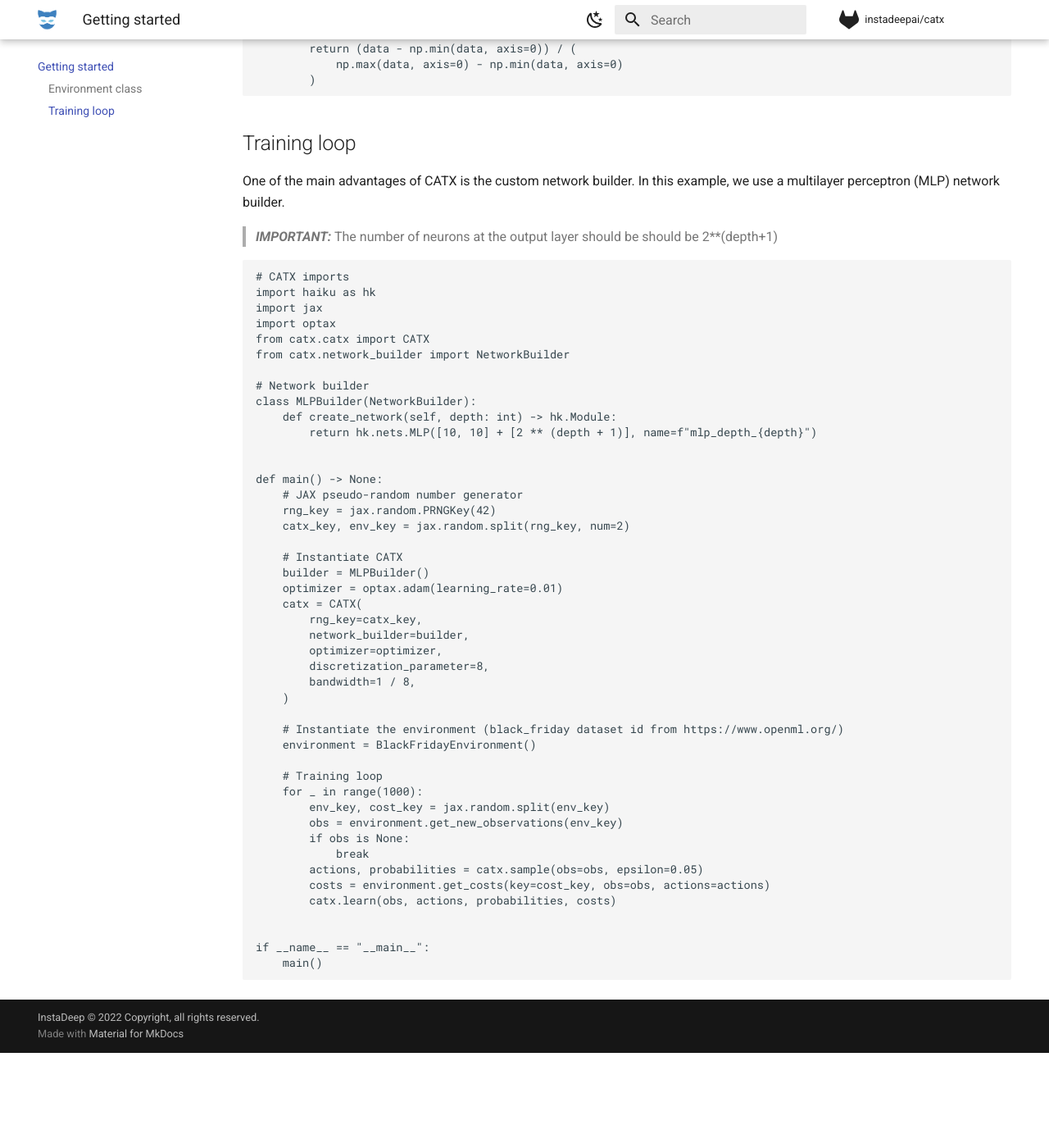
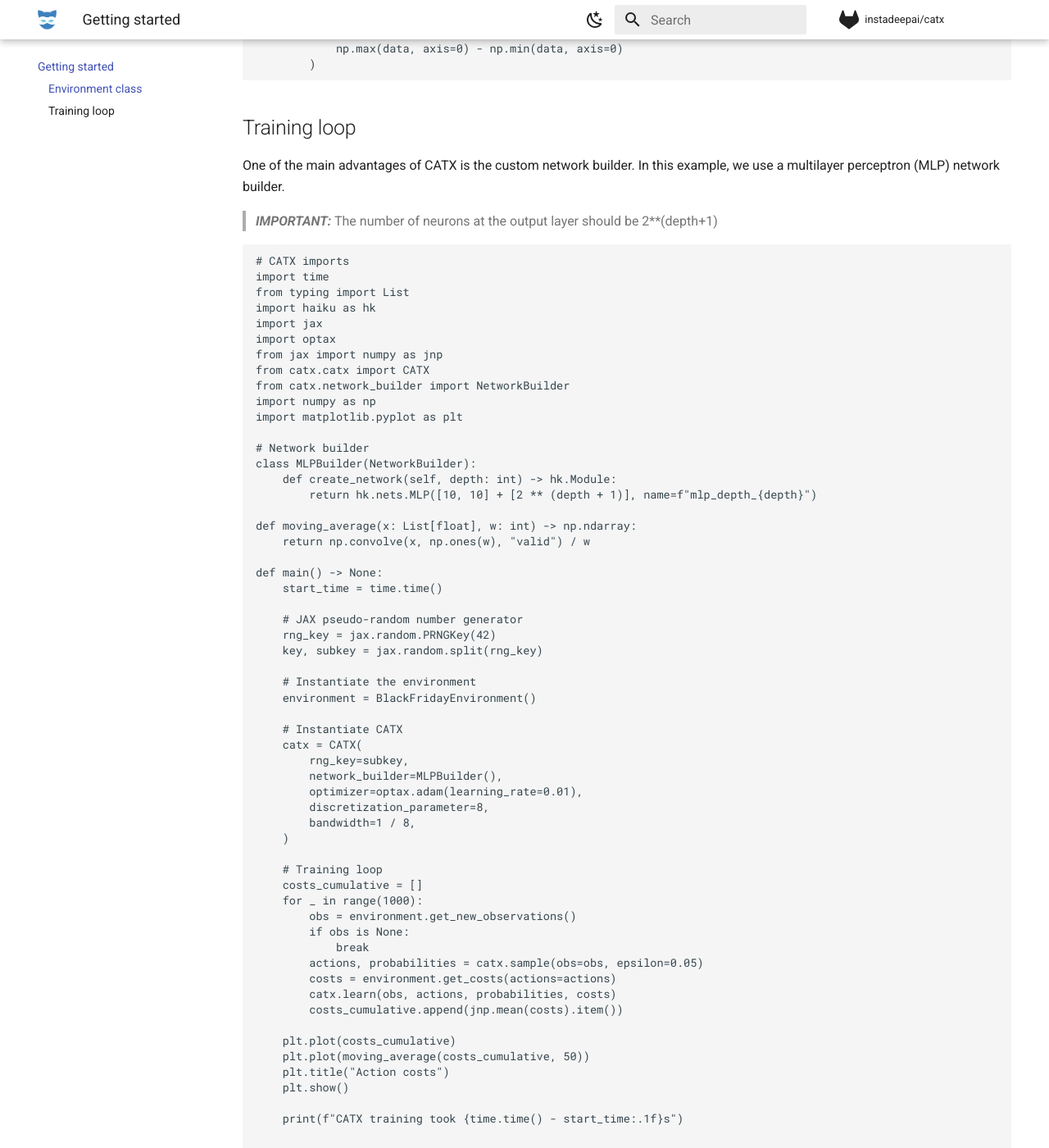
Before and after one commit to instadeepai/catx, an MkDocs documentation site: the page built from docs/getting_started.md, in a window 1280 px wide and 1400 px high, scrolled down 1214 px. Shown: the whole window at 82% size. Built offline with MkDocs 1.6.1 and Material for MkDocs 9.7.7, drawn with Linux system fonts in a browser that asks for light colours; comment, search, counter and statistics services are not loaded; before the commit the page ends 2498 px from its top, so only the background shows below that; some of the changed text lies outside the part shown.

Commit message:
docs: improved getting started + linked installation and getting started to  readme

````diff
--- a/docs/code_example.md
+++ b/docs/getting_started.md
@@ -1,9 +1,10 @@
-# CATX code example:
+# Getting started:
 This example uses
 the [black Friday dataset from OpenML](https://www.openml.org/search?type=data&status=active&id=41540).
 
 The task is to predict how much an individual will purchase, i.e., continuous action,
 based on the feature of that individual, i.e., context.
+
 
 
 ## Environment class
@@ -25,7 +26,6 @@
         self.y = np.delete(self.y, rows_with_nan_idx, axis=0)
         self.x = self._normalize_data(self.x)
         self.y = self._normalize_data(self.y)
-        self._y_mean = np.mean(self.y)
         physical_devices = tf.config.list_physical_devices("GPU")
 
         try:
@@ -59,50 +59,65 @@
 ## Training loop
 One of the main advantages of CATX is the custom network builder.
 In this example, we use a multilayer perceptron (MLP) network builder.
-> **_IMPORTANT:_**  The number of neurons at the output layer should be should be 2**(depth+1)
+> **_IMPORTANT:_**  The number of neurons at the output layer should be 2**(depth+1)
 
 ```python
 # CATX imports
+import time
+from typing import List
 import haiku as hk
 import jax
 import optax
+from jax import numpy as jnp
 from catx.catx import CATX
 from catx.network_builder import NetworkBuilder
+import numpy as np
+import matplotlib.pyplot as plt
 
 # Network builder
 class MLPBuilder(NetworkBuilder):
     def create_network(self, depth: int) -> hk.Module:
         return hk.nets.MLP([10, 10] + [2 ** (depth + 1)], name=f"mlp_depth_{depth}")
 
+def moving_average(x: List[float], w: int) -> np.ndarray:
+    return np.convolve(x, np.ones(w), "valid") / w
 
 def main() -> None:
+    start_time = time.time()
+
     # JAX pseudo-random number generator
     rng_key = jax.random.PRNGKey(42)
-    catx_key, env_key = jax.random.split(rng_key, num=2)
+    key, subkey = jax.random.split(rng_key)
+
+    # Instantiate the environment
+    environment = BlackFridayEnvironment()
 
     # Instantiate CATX
-    builder = MLPBuilder()
-    optimizer = optax.adam(learning_rate=0.01)
     catx = CATX(
-        rng_key=catx_key,
-        network_builder=builder,
-        optimizer=optimizer,
+        rng_key=subkey,
+        network_builder=MLPBuilder(),
+        optimizer=optax.adam(learning_rate=0.01),
         discretization_parameter=8,
         bandwidth=1 / 8,
     )
 
-    # Instantiate the environment (black_friday dataset id from https://www.openml.org/)
-    environment = BlackFridayEnvironment()
-
     # Training loop
+    costs_cumulative = []
     for _ in range(1000):
-        env_key, cost_key = jax.random.split(env_key)
-        obs = environment.get_new_observations(env_key)
+        obs = environment.get_new_observations()
         if obs is None:
             break
         actions, probabilities = catx.sample(obs=obs, epsilon=0.05)
-        costs = environment.get_costs(key=cost_key, obs=obs, actions=actions)
+        costs = environment.get_costs(actions=actions)
         catx.learn(obs, actions, probabilities, costs)
+        costs_cumulative.append(jnp.mean(costs).item())
+
+    plt.plot(costs_cumulative)
+    plt.plot(moving_average(costs_cumulative, 50))
+    plt.title("Action costs")
+    plt.show()
+
+    print(f"CATX training took {time.time() - start_time:.1f}s")
 
 
 if __name__ == "__main__":
--- a/mkdocs.yml
+++ b/mkdocs.yml
@@ -63,7 +63,7 @@
 nav:
   - Home: index.md
   - Installation: installation.md
-  - Getting started: code_example.md
+  - Getting started: getting_started.md
   - From bandits to CATX: bandits.md
   - Algorithm: artifacts/algo_catx_embed.md
   - API Reference:
````
Also changed, not shown: README.md (+4 -2 lines).
